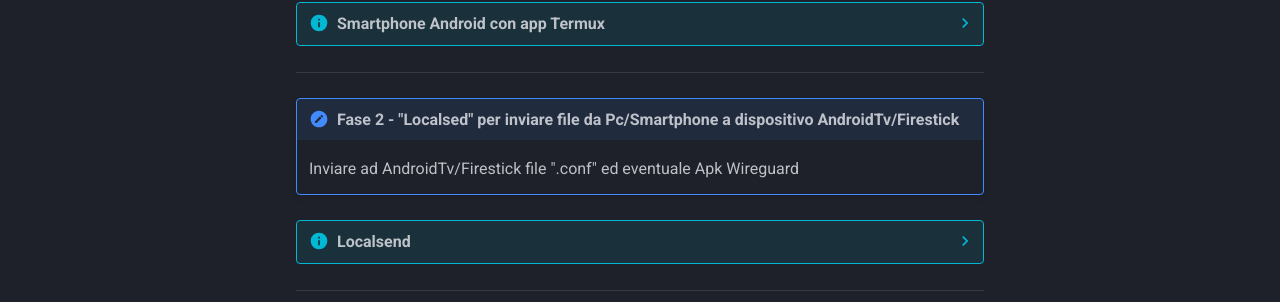
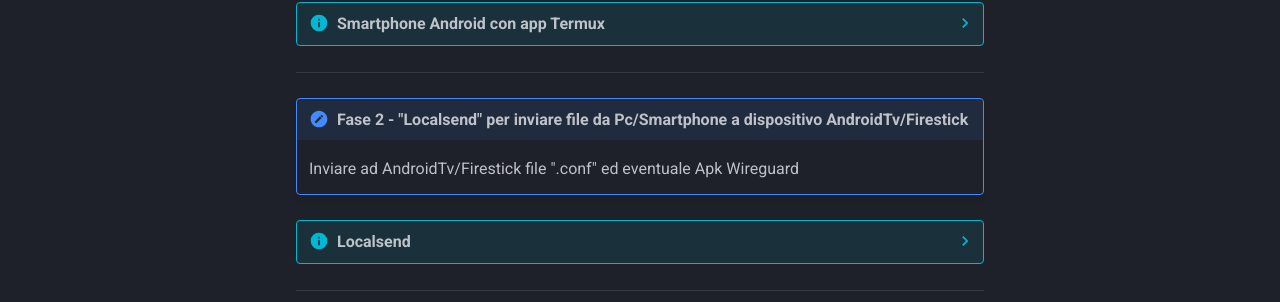
Before and after one commit to campipaolo/Mandrakodi-Wiki, an MkDocs documentation site: the page built from docs/guide/warp_wireguard.md, in a window 1280 px wide and 900 px high, scrolled down 764 px. Shown: the part 323-625 px from the top of the window. Built offline with MkDocs 1.6.1 and Material for MkDocs 9.7.7, drawn with Linux system fonts in a browser that asks for light colours.

Commit message:
warp_wireguard
fix text

```diff
--- a/docs/guide/warp_wireguard.md
+++ b/docs/guide/warp_wireguard.md
@@ -62,7 +62,7 @@
 
 ------
 
-!!! important " Fase 2 - "Localsed" per inviare file da Pc/Smartphone a dispositivo AndroidTv/Firestick"
+!!! important " Fase 2 - "Localsend" per inviare file da Pc/Smartphone a dispositivo AndroidTv/Firestick"
     Inviare ad AndroidTv/Firestick file ".conf" ed eventuale Apk Wireguard
 
 ??? info "Localsend"
```
